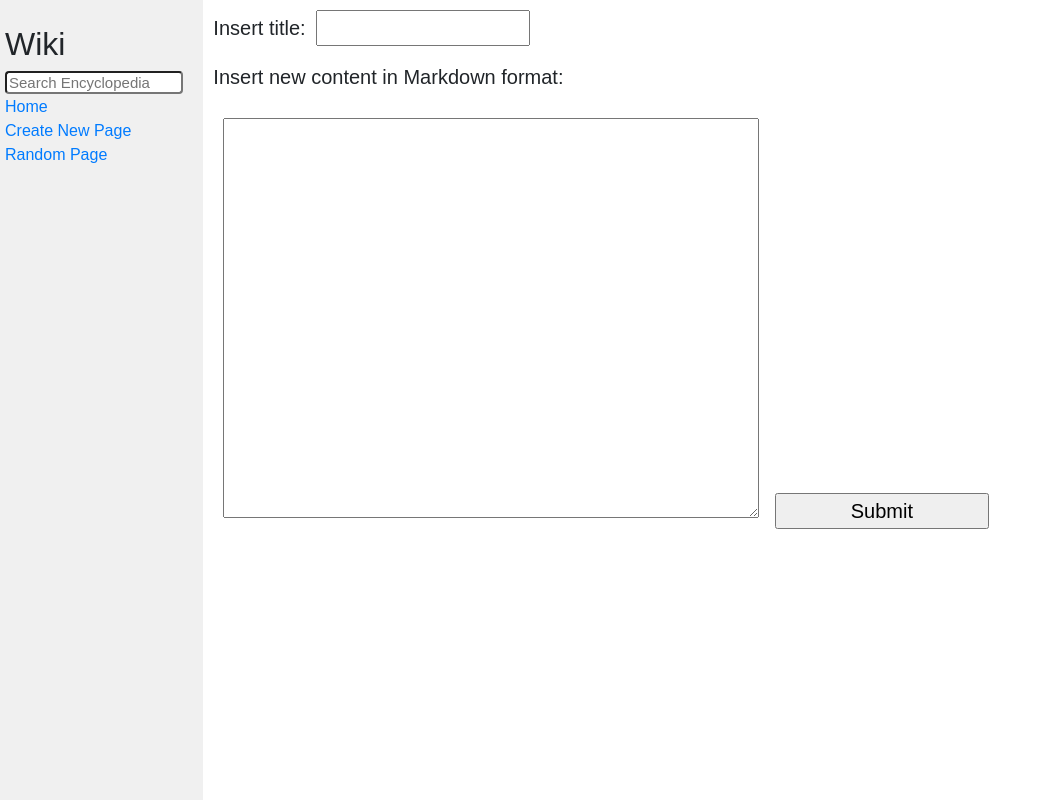
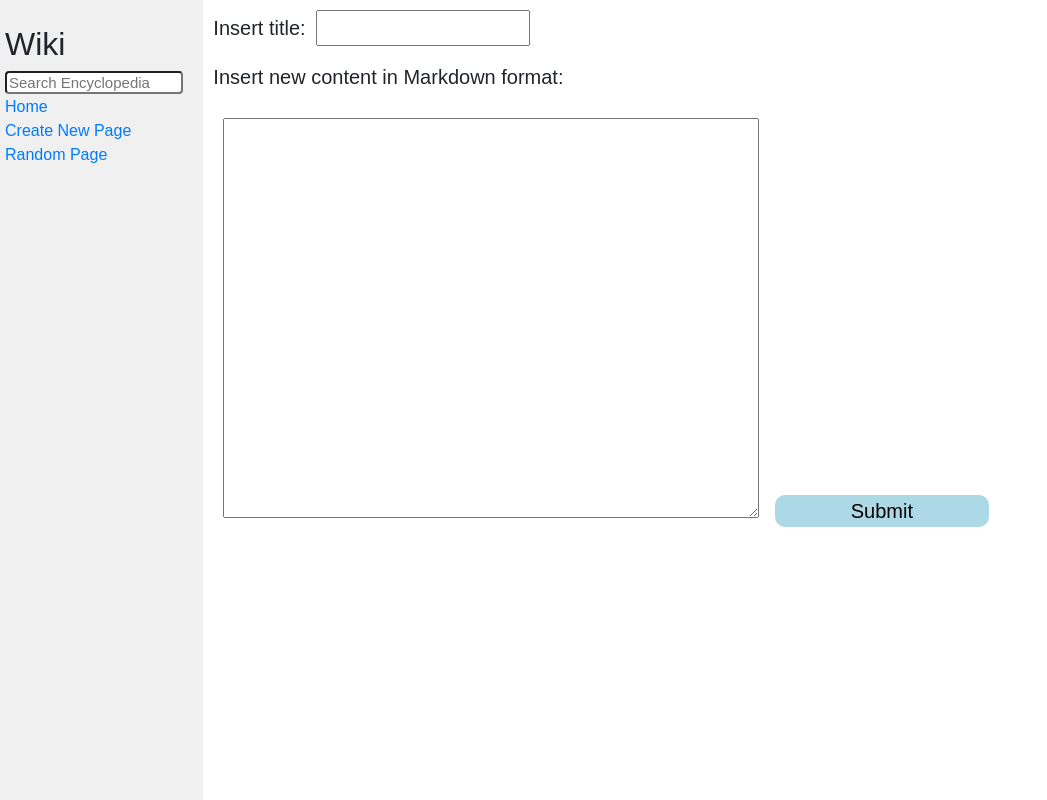
Before and after one commit to JosuehCA/wiki, a Django app: page /new/ in a window 1280 px wide. Shown: the whole page, without its empty margins (0-1047 px from the left). Run offline with Django 3.2, Linux system fonts and the light colour scheme; some libraries are stand-ins or nearby versions.

Commit message:
Some styling made

```diff
--- a/encyclopedia/static/encyclopedia/styles.css
+++ b/encyclopedia/static/encyclopedia/styles.css
@@ -75,4 +75,15 @@ h1 {
   color: #007bff;
 }
 
+.submit_button {
+  background-color: lightblue;
+  outline: none;
+  border-radius: 10px;
+  border: 0px;
+}
+
+.submit_button:hover {
+  border: 0.5px solid;
+}
+
 /*# sourceMappingURL=styles.css.map */
--- a/encyclopedia/static/encyclopedia/styles.scss
+++ b/encyclopedia/static/encyclopedia/styles.scss
@@ -86,3 +86,14 @@ h1 {
         color: #007bff;
     }
 }
+
+.submit_button {
+    background-color: lightblue;
+    outline: none;
+    border-radius: 10px;
+    border: 0px;
+}
+
+.submit_button:hover {
+    border: 0.5px solid;
+}
--- a/encyclopedia/templates/encyclopedia/entry.html
+++ b/encyclopedia/templates/encyclopedia/entry.html
@@ -9,7 +9,7 @@
     <div>
         <form action="{% url 'edit' %}" method="POST">
             {% csrf_token %}
-            <input type="submit" value="Edit entry">
+            <input type="submit" value="Edit entry" class="submit_button">
             <input type="hidden" value="{{title}}" name="title">
         </form>
     </div>
--- a/encyclopedia/templates/encyclopedia/new.html
+++ b/encyclopedia/templates/encyclopedia/new.html
@@ -10,7 +10,7 @@
     <div><label>Insert title:</label><input type="text" value="{{title}}" name="NewTitle"></div>
     <p>Insert new content in Markdown format:</p>
     <textarea name="NewContent">{{content}}</textarea>
-    <input type="submit">
+    <input type="submit" class="submit_button">
     <input type="hidden" value="{{edit_check}}" name="edit_check" id="">
 </form>
 
```
Also changed, not shown: entries/HTML.md (line endings or trailing spaces), 1 other file.
